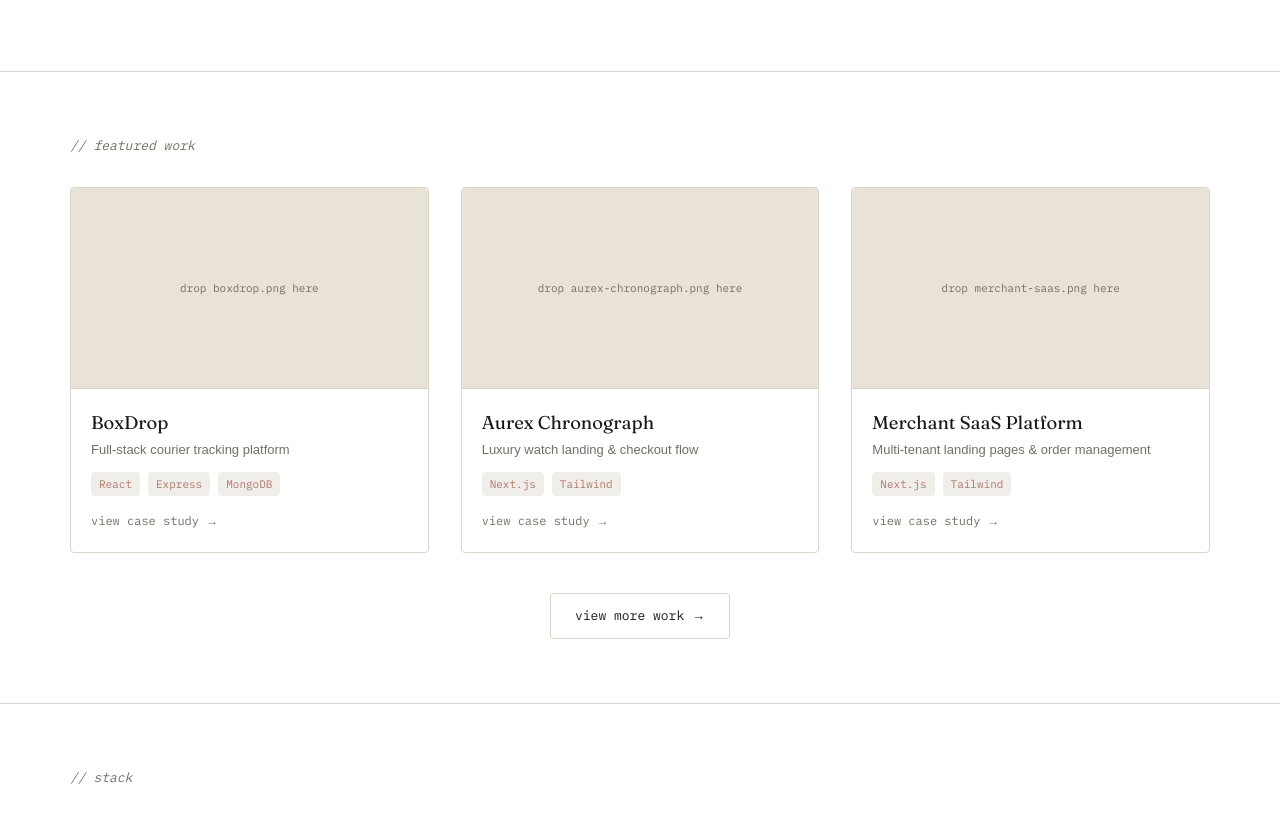
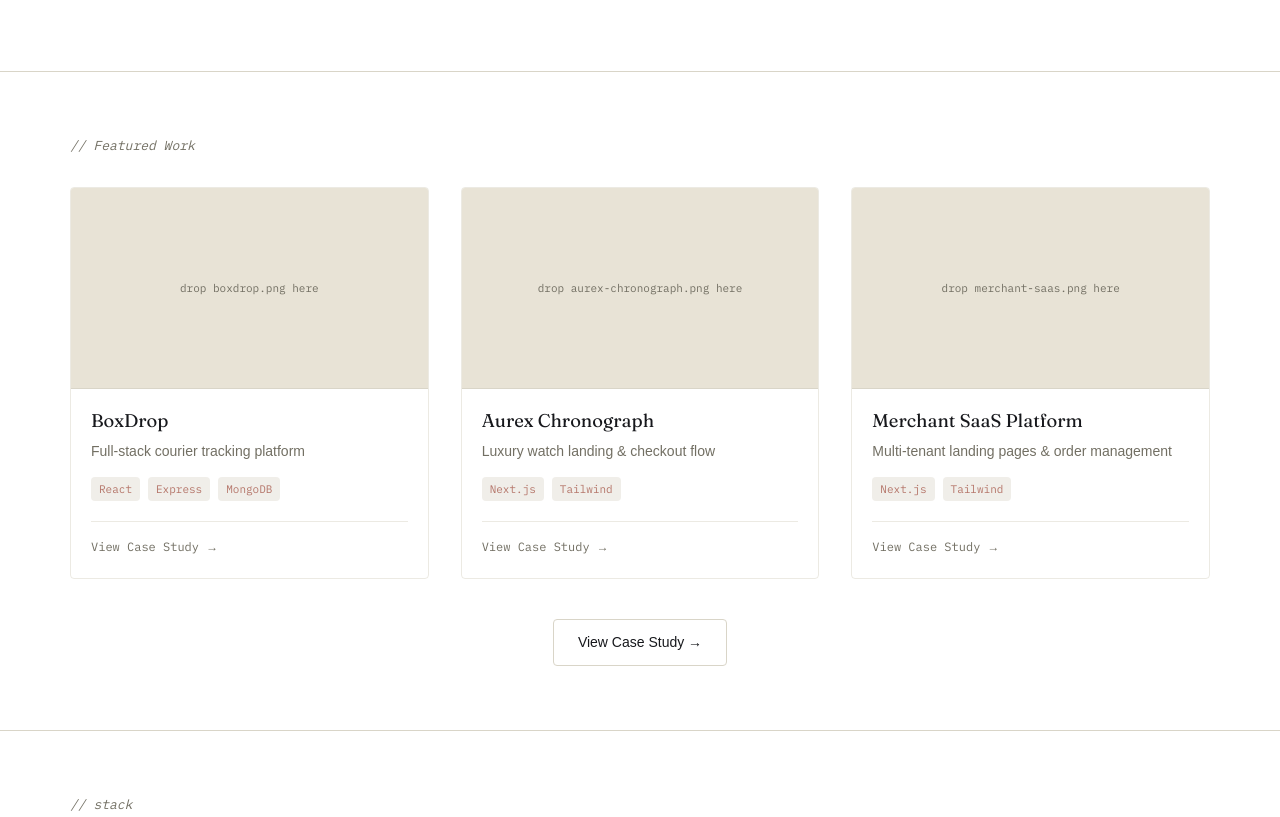
Before and after one commit to dev-nirob1/portfolio-nextjs, a Next.js app: page / in a window 1280 px wide. Shown: the part 700-1517 px from the top of the page. Built offline with nearby package versions, Linux system fonts and the light colour scheme.

Commit message:
featured work section code refactor

```diff
--- /dev/null
+++ b/src/app/components/Widgets/FeaturedWorkCard.jsx
@@ -0,0 +1,46 @@
+import Link from "next/link";
+import React from "react";
+import Heading from "../ui/Heading";
+import Paragraph from "../ui/Paragraph";
+import Badge from "../ui/Badge";
+import Span from "../ui/Span";
+
+const FeaturedWorkCard = ({ project }) => {
+  return (
+    <Link
+      href={`/work/${project.slug}`}
+      className="group block border border-line/50 rounded-sm overflow-hidden hover:border-line transition-colors"
+    >
+      {/* update with image */}
+      <div className="aspect-video bg-surface flex items-center justify-center border-b border-line">
+        <p className="font-mono text-[11px] text-slate text-center px-4">
+          drop {project.slug}.png here
+        </p>
+      </div>
+
+      <div className="p-5">
+        <Heading
+          as={"h5"}
+          className="group-hover:text-primary transition-colors"
+        >
+          {project.title}
+        </Heading>
+        <Paragraph className="text-sm mt-2">{project.description}</Paragraph>
+
+        <div className="flex gap-2 my-4">
+          {project.tags.map((tag) => (
+            <Badge key={tag}> {tag} </Badge>
+          ))}
+        </div>
+
+        <div className="mt-5 pt-3 border-t border-line/50">
+          <Span className=" capitalize text-slate group-hover:text-primary transition-colors">
+            View case study →
+          </Span>
+        </div>
+      </div>
+    </Link>
+  );
+};
+
+export default FeaturedWorkCard;
--- a/src/app/components/section/FeaturedWork.jsx
+++ b/src/app/components/section/FeaturedWork.jsx
@@ -1,5 +1,8 @@
 import Link from "next/link";
 import Container from "../ui/Container";
+import SectionTitle from "../ui/SectionTitle";
+import FeaturedWorkCard from "../Widgets/FeaturedWorkCard";
+import Button from "../ui/Button";
 
 const featured = [
   {
@@ -26,53 +29,19 @@ const FeaturedWork = () => {
   return (
     <section className="py-16 border-t border-line">
       <Container>
-        <p className="font-mono text-[13px] text-slate italic mb-8">
-          // featured work
-        </p>
+        <SectionTitle>Featured Work</SectionTitle>
 
+        {/* featured card loop */}
         <div className="grid md:grid-cols-3 gap-8">
           {featured.map((project) => (
-            <Link
-              key={project.slug}
-              href={`/work/${project.slug}`}
-              className="group block border border-line rounded-sm overflow-hidden hover:border-ink transition-colors"
-            >
-              <div className="aspect-video bg-surface flex items-center justify-center border-b border-line">
-                <p className="font-mono text-[11px] text-slate text-center px-4">
-                  drop {project.slug}.png here
-                </p>
-              </div>
-
-              <div className="p-5">
-                <p className="font-display text-[1.15rem] text-ink group-hover:text-primary transition-colors">
-                  {project.title}
-                </p>
-                <p className="text-[13px] text-slate mt-1">
-                  {project.description}
-                </p>
-                <div className="flex gap-2 mt-3">
-                  {project.tags.map((tag) => (
-                    <span
-                      key={tag}
-                      className="font-mono text-[11px] text-primary bg-line/40 px-2 py-1 rounded-sm"
-                    >
-                      {tag}
-                    </span>
-                  ))}
-                </div>
-                <span className="font-mono text-[12px] text-slate mt-4 inline-block group-hover:text-ink transition-colors">
-                  view case study →
-                </span>
-              </div>
-            </Link>
+            <FeaturedWorkCard project={project} key={project.slug} />
           ))}
         </div>
+
+        {/* nagivation link button  */}
         <div className="text-center mt-10">
-          <Link
-            href="/#work"
-            className="inline-block font-mono text-[13px] px-6 py-3 rounded-sm border border-line text-ink hover:border-ink hover:bg-surface transition-colors"
-          >
-            view more work →
+          <Link href="/#work">
+            <Button variant="secondary">View case study →</Button>
           </Link>
         </div>
       </Container>
```
